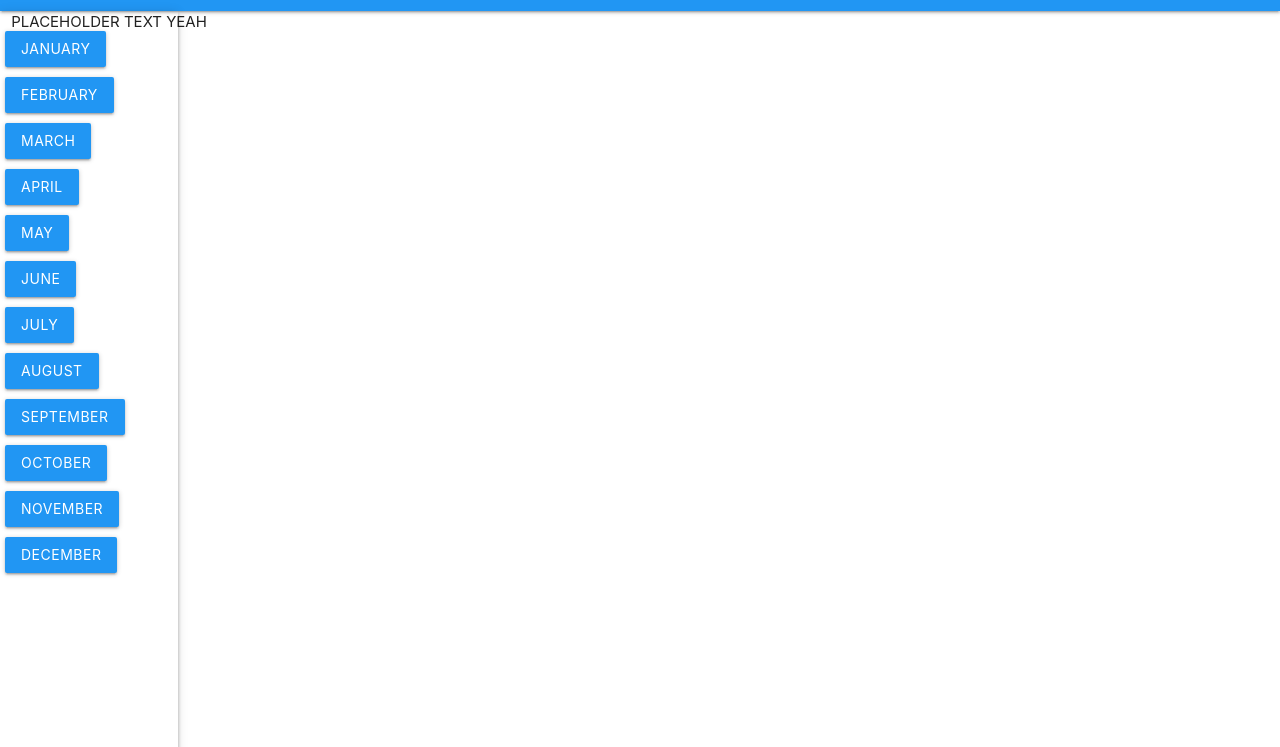
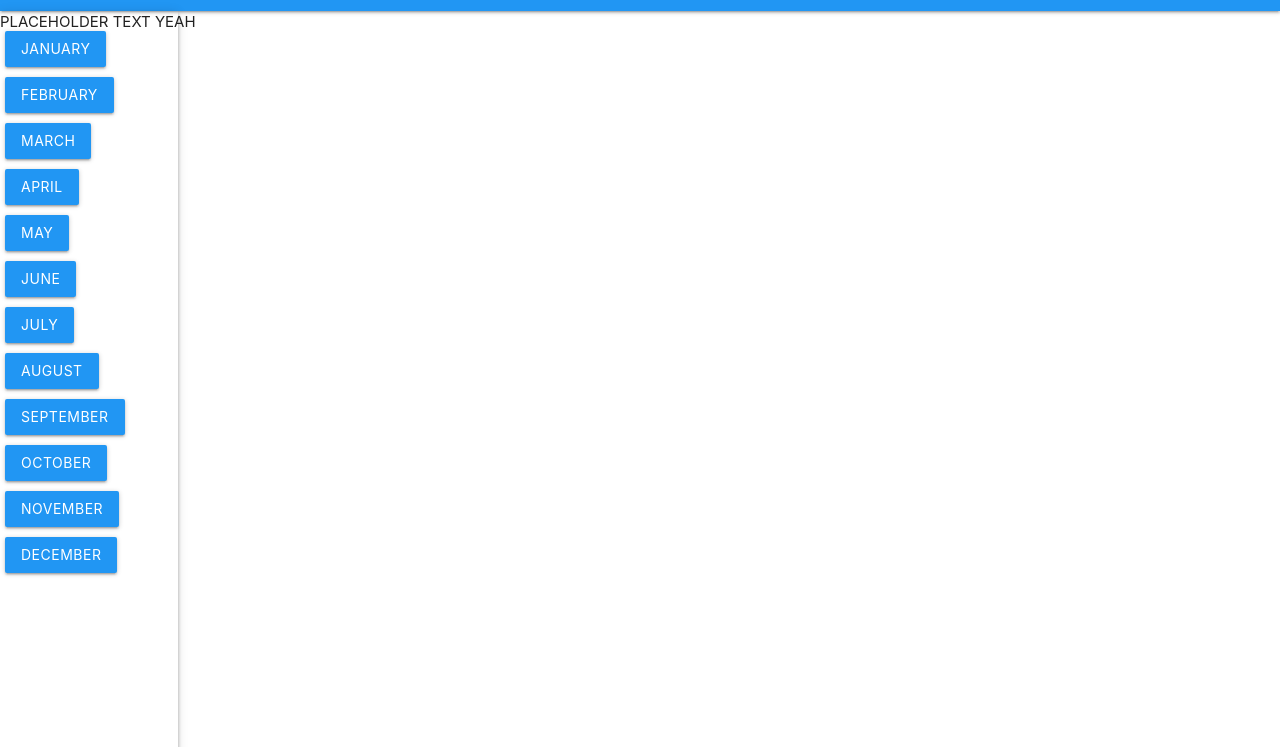
Before and after one commit to Dleavenworth/genius-project, a plain HTML site: page index.html in a window 1280 px wide. Shown: the part 53-800 px from the top of the page. Drawn offline with nearby package versions, Linux system fonts and the light colour scheme.

Commit message:
Removed grid system completely

```diff
--- a/index.html
+++ b/index.html
@@ -30,7 +30,7 @@
             <li class="sidelist"><a class ="blue waves-effect waves-light btn" href="#">December</a></li>
         </ul>
       </div>
-      <div class="middle col s9">
+      <div class="middle">
         PLACEHOLDER TEXT YEAH
       </div>
     </div>
```
